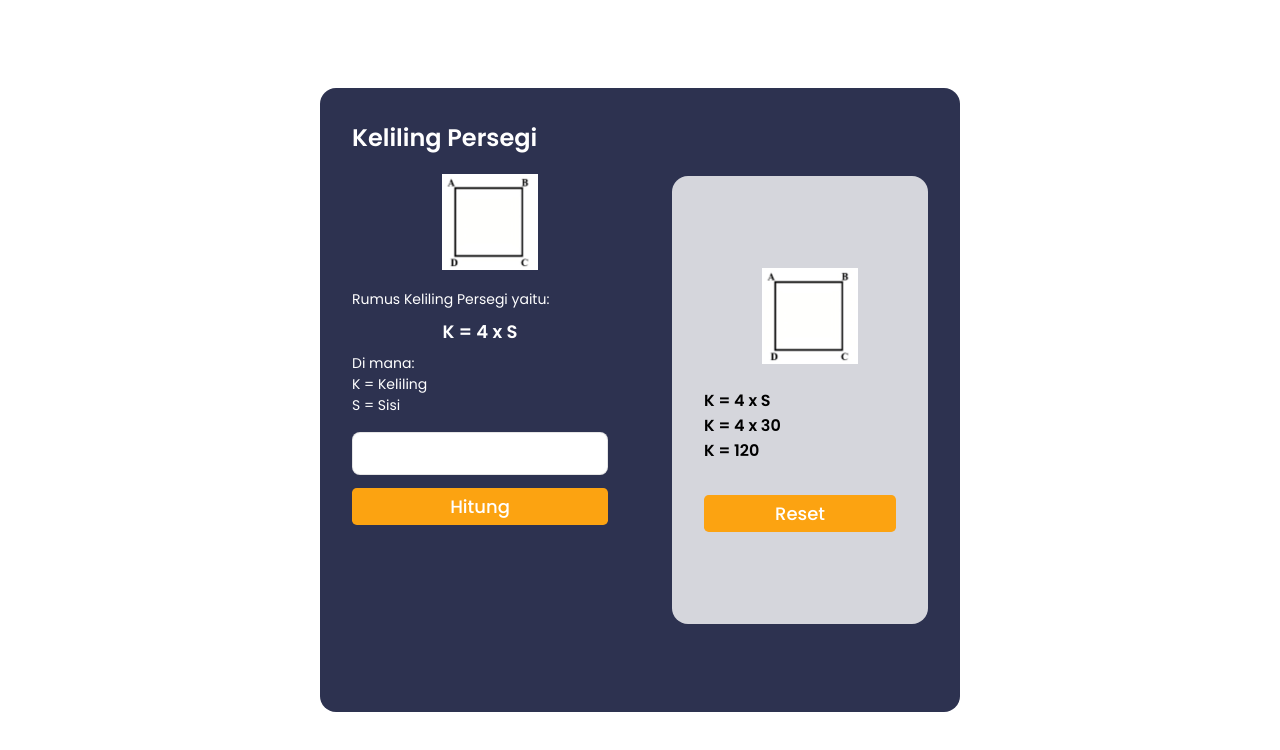
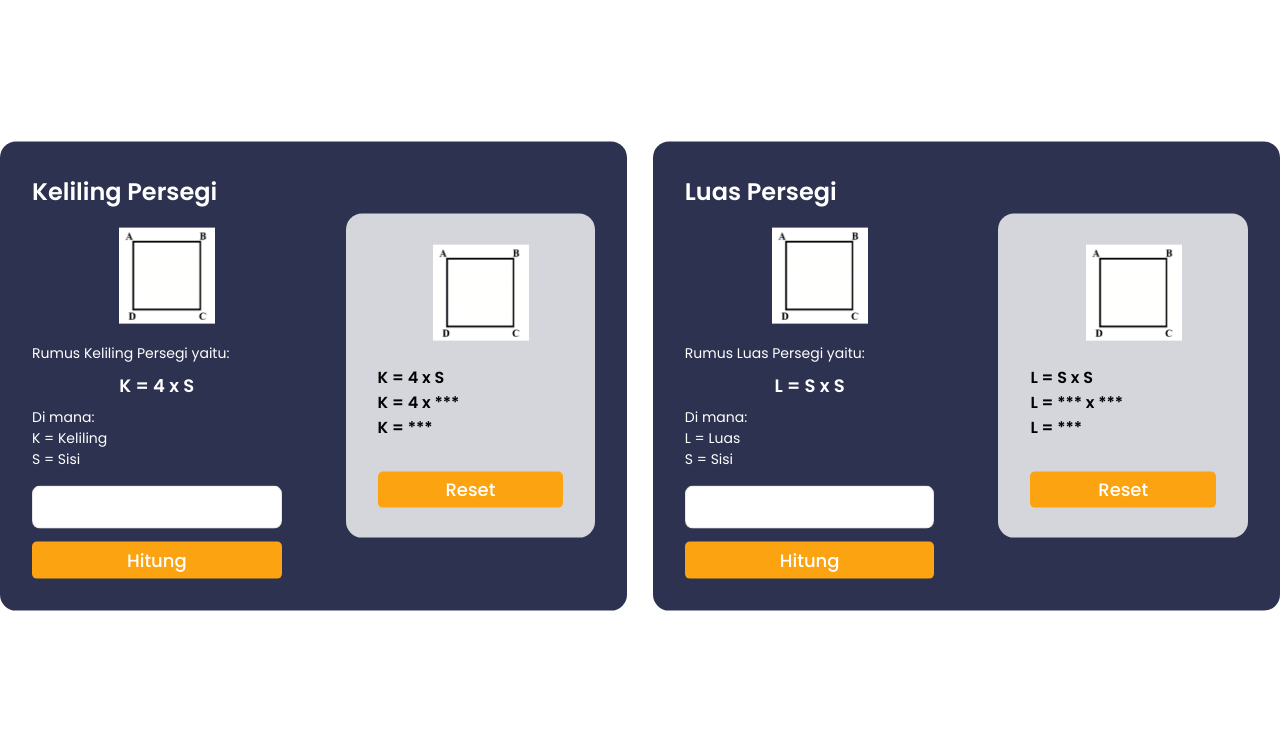
Before and after one commit to revou-fundamental-course/8-jan-24-dreski080, a plain HTML site: page index.html in a window 1280 px wide. Drawn offline with Linux system fonts and the light colour scheme.

Commit message:
logic untuk keliling & luas persegi

```diff
--- a/css/styles.css
+++ b/css/styles.css
@@ -4,8 +4,8 @@
 
 *{
     font-family: 'Poppins', sans-serif;
+    padding: 0;
     margin: 0;
-    padding: 0;
     box-sizing: border-box;
     color: #fff;
     transition: all .2s ease-out;
@@ -28,37 +28,41 @@
     background: #ee7828;
 }
 
-.container-box {
-    width: 50%;
-    height: 78%;
-    background: #2d3250;
-    position: fixed;
-    top: 50%;
-    left: 50%;
-    transform: translateX(-50%) translateY(-50%);
-    border-radius: 1rem;
+.box-container{
    display: flex;
    align-items: center;
    justify-content: space-between;
+   position: fixed;
+   top: 50%;
+   transform: translateY(-50%);
+   width: 100%;
 }
 
-.container-box .box-card{
+.box-container .card-box{
+   width: 49%;
+   height: 100%;
+   background: #2d3250;
+   border-radius: 1rem;
+   margin-bottom: 3rem;
+}
+
+.box-container .card-box .box-item{
    display: flex;
    width: 100%;
    height: 100%;
 }
 
- .container-box .box-card .input-item{
+ .box-container .card-box .box-item .input-item{
     padding: 2rem;
     width: 50%;
     height: 100%;
  }
 
- .container-box .box-card .input-item h1{
+ .box-container .card-box .box-item .input-item h1{
     font-size: 24px;
  }
 
- .container-box .box-card .input-item .images {
+ .box-container .card-box .box-item .input-item .images {
     margin: 1.2rem 0;
     height: 6rem;
     width: 6rem;
@@ -66,33 +70,33 @@
     margin-left: 35%;
  }
 
- .container-box .box-card .input-item .images img{
+ .box-container .card-box .box-item .input-item .images img{
     height: 100%;
     width: 100%;
     object-fit: cover;
  }
 
- .container-box .box-card .input-item p{
+ .box-container .card-box .box-item .input-item p{
     font-size: 14px;
  }
 
- .container-box .box-card .input-item .rumus {
+ .box-container .card-box .box-item .input-item .rumus {
     text-align: center;
     font-weight: bold;
     margin-top: .5rem;
     font-size: 18px;
  }
 
- .container-box .box-card .input-item .ket{
+ .box-container .card-box .box-item .input-item .ket{
     margin: .5rem 0;
  }
 
- .container-box .box-card .input-item .form-item{
+ .box-container .card-box .box-item .input-item .form-item{
     display: flex;
     flex-direction: column;
  }
 
- .container-box .box-card .input-item .form-item .box{
+ .box-container .card-box .box-item .input-item .form-item .box{
     width: 100%;
     border-radius: .5rem;
     padding: .5rem 1.5rem;
@@ -104,14 +108,13 @@
     margin-bottom: .3rem;
  }
 
- .container-box .box-card .result-item{
+ .box-container .card-box .box-item .result-item{
     padding: 2rem;
     width: 50%;
-    height: 100%;
+    height: auto;
     background: url(../assets/bg.jpg) no-repeat;
     background-size: cover;
     background-position: center;
-    background-attachment: fixed;
     border-top-right-radius: 1rem;
     border-bottom-right-radius: 1rem;
     display: flex;
@@ -119,7 +122,7 @@
     justify-content: center;
  }
 
- .container-box .box-card .result-item .box-item{
+ .box-container .card-box .box-item .result-item .box-item{
     width: 100%;
     height: 80%;
     background: rgba(255, 255, 255, .8);
@@ -127,27 +130,26 @@
     padding: 2rem;
     display: flex;
     flex-direction: column;
-    /* align-items: center; */
     justify-content: center;
  }
 
- .container-box .box-card .result-item .box-item .images{
+ .box-container .card-box .box-item .result-item .box-item .images{
     height: 6rem;
     width: 6rem;
     align-items: center;
     margin-left: 30%;
  }
 
- .container-box .box-card .result-item .box-item .images img{
+ .box-container .card-box .box-item .result-item .box-item .images img{
     height: 100%;
     width: 100%;
     object-fit: cover;
  }
- .container-box .box-card .result-item .box-item .title{
+ .box-container .card-box .box-item .result-item .box-item .title{
     margin: 1.5rem 0;
  }
 
- .container-box .box-card .result-item .box-item .title p{
+ .box-container .card-box .box-item .result-item .box-item .title p{
     color:black;
     font-weight: bold;
 
--- a/index.html
+++ b/index.html
@@ -10,9 +10,11 @@
 </head>
 <body>
 
+    <div class="box-container">
+
         <!-- Keliling Persegi -->
-    <div class="container-box">
-        <div class="box-card">
+        <div class="card-box">
+            <div class="box-item">
                 <div class="input-item">
                     <h1>Keliling Persegi</h1>
                     <div class="images">
@@ -26,10 +28,11 @@
                         <p>S = Sisi</p>
                     </div>
                     <div class="form-item">
-                    <input type="number" name="Nilai Sisi" class="box">
-                    <button type="submit" class="btn">Hitung</button>
+                        <input type="number" name="Nilai Sisi" class="box" id="num1">
+                        <button  class="btn" id="handleHitungKeliling">Hitung</button>
                     </div>
                 </div>
+
                 <div class="result-item">
                     <div class="box-item">
                         <div class="images">
@@ -37,19 +40,57 @@
                         </div>
                         <div class="title">
                             <p>K = 4 x S</p>
-                        <p>K = 4 x 30</p>
-                        <p>K = 120</p>
+                            <p id="textHitungKeliling">K = 4 x ***</p>
+                            <p id="textHasilKeliling">K = ***</p>
                         </div>
-                    <button type="submit" class="btn">Reset</button>
+                        <button class="btn" id="handleResetKeliling">Reset</button>
                     </div>
                 </div>
             </div>
         </div>
 
         <!-- Luas Persegi -->
-    <!-- <div class="container-box">
+        <div class="card-box">
+            <div class="box-item">
+                <div class="input-item">
+                    <h1>Luas Persegi</h1>
+                    <div class="images">
+                        <img src="./assets/persegi.jpg" alt="persegi">
+                    </div>
+                    <p>Rumus Luas Persegi yaitu:</p>
+                    <p class="rumus">L = S x S</p>
+                    <div class="ket">
+                        <p>Di mana:</p>
+                        <p >L = Luas</p>
+                        <p >S = Sisi</p>
+                    </div>
+                    <div class="form-item">
+                        <input type="number" name="Nilai Sisi" class="box" id="num2">
+                        <button id="handleHitungLuas" class="btn">Hitung</button>
+                    </div>
+                </div>
 
-    </div> -->
+                <div class="result-item">
+                    <div class="box-item">
+                        <div class="images">
+                            <img src="./assets/persegi.jpg" alt="persegi">
+                        </div>
+                        <div class="title">
+                            <p>L = S x S</p>
+                            <p id="textHitungLuas">L = *** x ***</p>
+                            <p id="textHasilLuas">L = ***</p>
+                        </div>
+                        <button id="handleResetLuas" class="btn">Reset</button>
+                    </div>
+                </div>
+            </div>
+        </div>
+
+    </div>
+
+
+    <!-- custom file js -->
+    <script src="./js/main.js"></script>
 
 </body>
 </html>
--- a/js/main.js
+++ b/js/main.js
@@ -0,0 +1,54 @@
+var num1 = document.getElementById('num1');
+var num2 = document.getElementById('num2');
+
+document
+	.getElementById('handleHitungKeliling')
+	.addEventListener('click', function () {
+		if (num1 !== '') {
+			var res = parseInt(num1.value) * parseInt(4);
+			console.log('keliling persegi', res);
+			document.getElementById('textHitungKeliling').innerHTML =
+				'K = 4 x ' + num1.value;
+			document.getElementById('textHasilKeliling').innerHTML = 'K = ' + res;
+		} else {
+			console.log('Silahkan memasukkan angka');
+		}
+	});
+
+document
+	.getElementById('handleResetKeliling')
+	.addEventListener('click', function () {
+		if (num1 !== '') {
+			num1.value = '';
+			document.getElementById('textHitungKeliling').innerHTML = 'K = 4 x ***';
+			document.getElementById('textHasilKeliling').innerHTML = 'K = ***';
+		} else {
+			console.log('Data inputan kosong');
+		}
+	});
+
+document
+	.getElementById('handleHitungLuas')
+	.addEventListener('click', function () {
+		if (num2 !== '') {
+			var res = parseInt(num2.value) * parseInt(num2.value);
+			console.log('luas persegi', res);
+			document.getElementById('textHitungLuas').innerHTML =
+				'L = ' + num2.value + ' x ' + num2.value;
+			document.getElementById('textHasilLuas').innerHTML = 'L = ' + res;
+		} else {
+			console.log('Silahkan memasukkan angka');
+		}
+	});
+
+document
+	.getElementById('handleResetLuas')
+	.addEventListener('click', function () {
+		if (num2 !== '') {
+			num2.value = '';
+			document.getElementById('textHitungLuas').innerHTML = 'L = *** x ***';
+			document.getElementById('textHasilLuas').innerHTML = 'L = ***';
+		} else {
+			console.log('Data inputan kosong');
+		}
+	});
```
Lines whose indentation alone changed are shown as unchanged.
